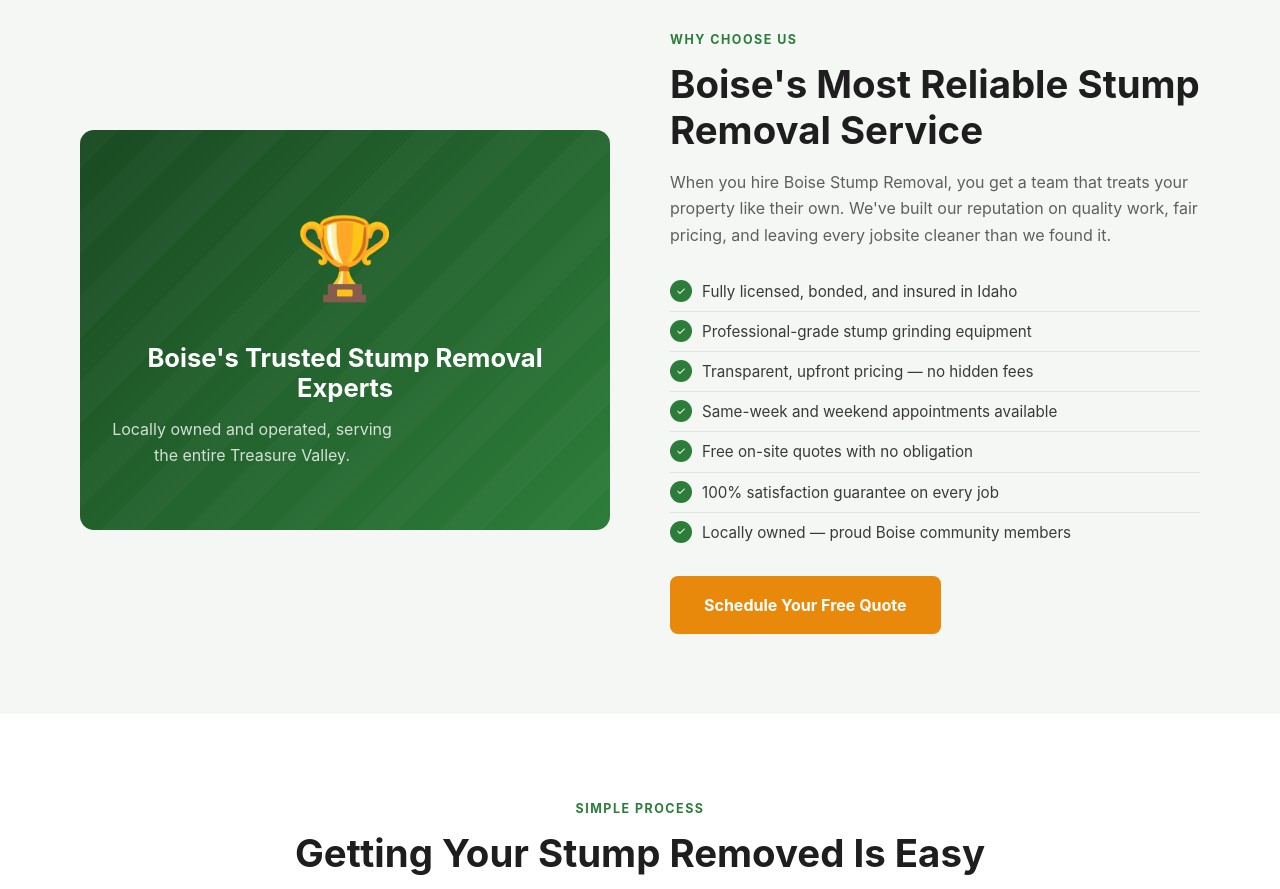
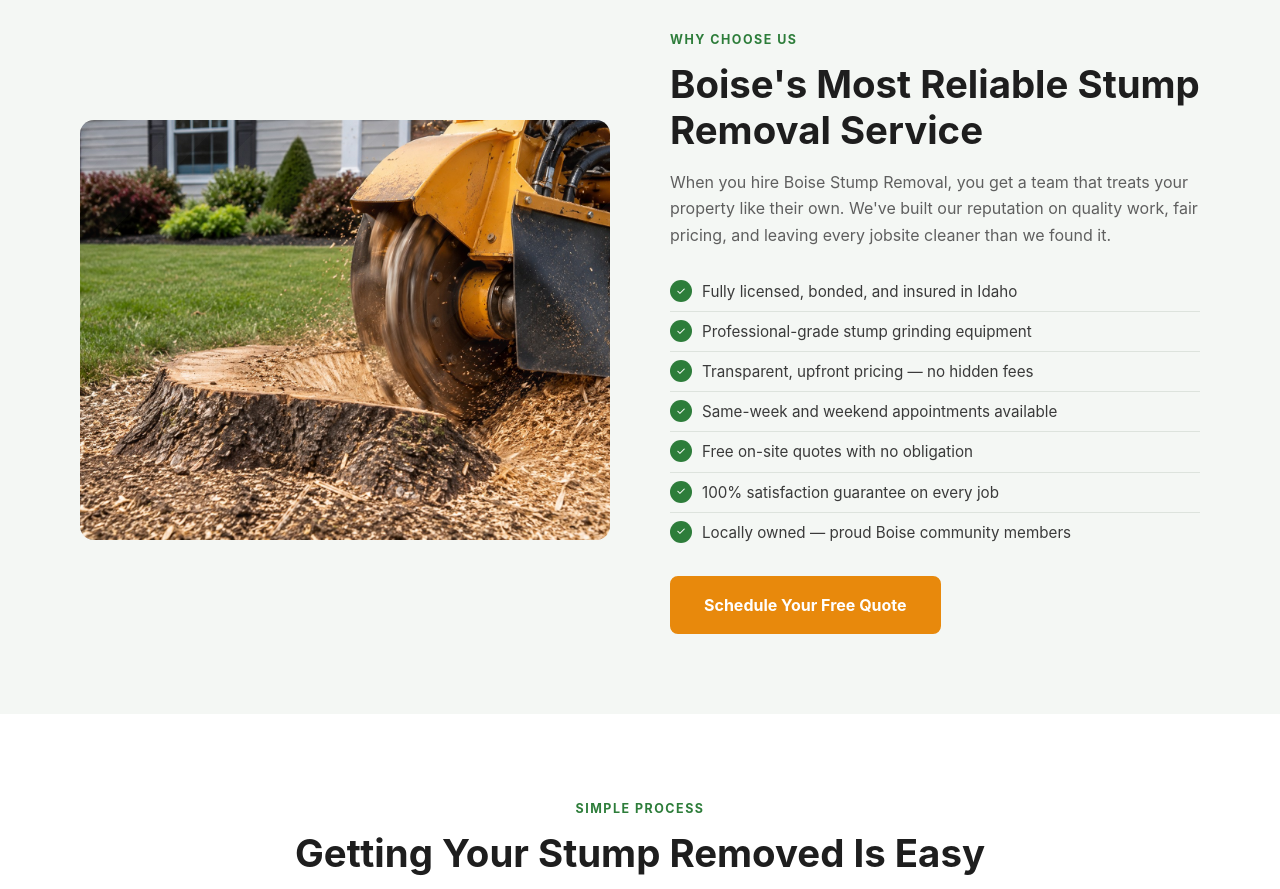
Before and after one commit to Sp423/boise-stump-removal, a plain HTML site: page index.html in a window 1280 px wide. Shown: the part 1720-2609 px from the top of the page. Drawn offline with Linux system fonts and the light colour scheme.

Commit message:
add Why Choose Us section photo

```diff
--- a/index.html
+++ b/index.html
@@ -158,12 +158,7 @@
   <section class="section-pad bg-light">
     <div class="container">
       <div class="split-section">
-        <div class="split-visual">
-          <div class="split-visual-inner">
-            <div class="split-visual-icon">🏆</div>
-            <h3>Boise's Trusted Stump Removal Experts</h3>
-            <p>Locally owned and operated, serving the entire Treasure Valley.</p>
-          </div>
+        <div class="split-visual split-visual-photo" style="background: url('images/hero-why-us.jpg') center center / cover no-repeat; min-height: 420px;">
         </div>
         <div class="split-text">
           <span class="section-label">Why Choose Us</span>
```
Also changed, not shown: images/hero-why-us.jpg (added).
